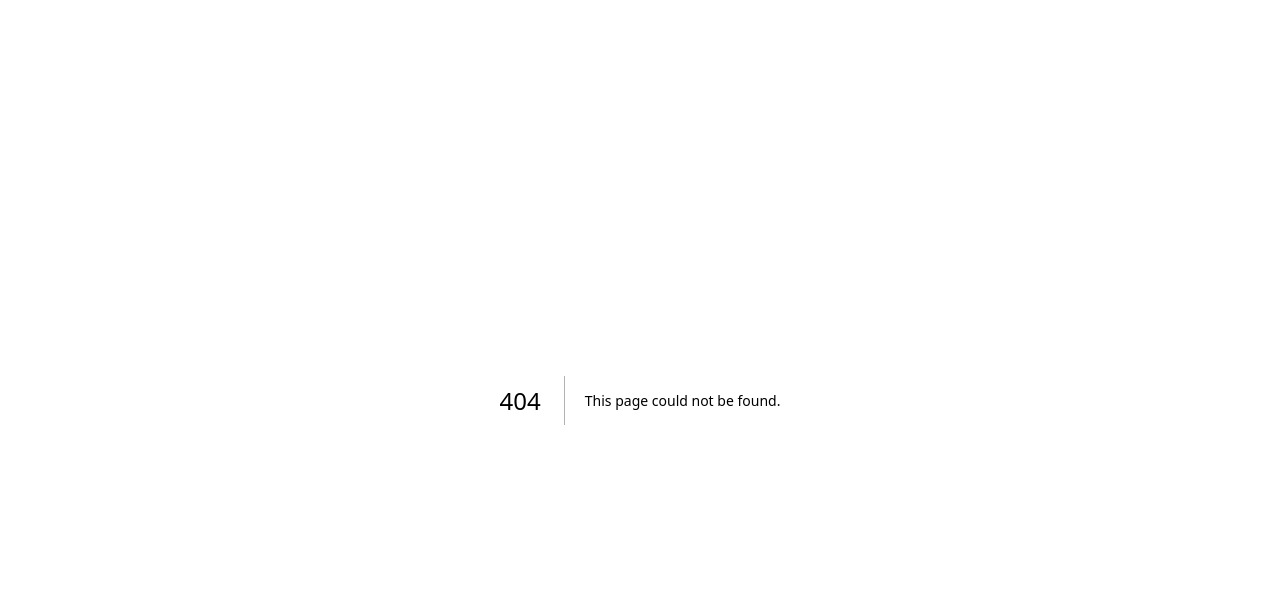
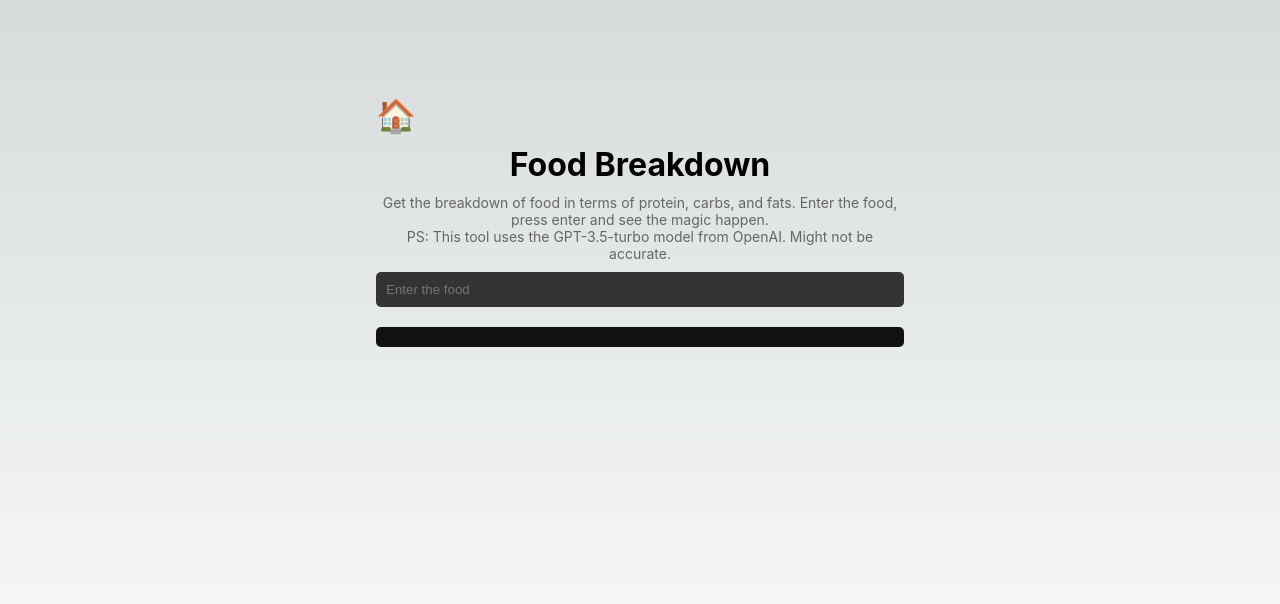
Before and after one commit to nishantrpai/tools.nishu.dev, a Next.js app: page /foodbreakdown in a window 1280 px wide. Before the commit this address had no page. Shown: the top 604 px of the page. Built offline with nearby package versions, Linux system fonts and the light colour scheme.

Commit message:
add a tool for breaking down food

```diff
--- a/pages/api/gpt.js
+++ b/pages/api/gpt.js
@@ -14,7 +14,6 @@ export default async function handler(req, res) {
     model: 'gpt-3.5-turbo',
   });
 
-  console.log(chatCompletion.choices[0].message.content);
 
   res.status(200).json({ response: chatCompletion.choices[0].message.content });
 }
--- /dev/null
+++ b/pages/foodbreakdown.js
@@ -0,0 +1,77 @@
+// user will input food and get the breakdown of the food in terms of protein, carbs, and fats from gpt api
+import Head from 'next/head'
+import styles from '@/styles/Home.module.css'
+import { useState, useEffect } from 'react'
+
+
+const FoodBreakdown = () => {
+  const [food, setFood] = useState('');
+  const [breakdown, setBreakdown] = useState('');
+
+
+  return (
+    <>
+      <Head>
+        <title>Food Breakdown</title>
+        <meta name="description" content="Get the breakdown of food in terms of protein, carbs, and fats." />
+        <meta name="viewport" content="width=device-width, initial-scale=1" />
+        <link rel="icon" href="/favicon.ico" />
+      </Head>
+      <main className={styles.main}>
+        <a href='/' className={styles.home}>🏠</a>
+        <h1>Food Breakdown</h1>
+        <span style={{
+          width: '100%',
+          textAlign: 'center',
+          color: '#666',
+          fontSize: '14px'
+        }}>
+          Get the breakdown of food in terms of protein, carbs, and fats.
+          Enter the food, press enter and see the magic happen.
+          <br/>
+
+          PS: This tool uses the GPT-3.5-turbo model from OpenAI. Might not be accurate.
+        </span>
+        <input
+          placeholder="Enter the food"
+          value={food}
+          onChange={(e) => setFood(e.target.value)}
+          style={{
+            border: 'none',
+            background: '#333',
+            outline: 'none',
+            width: '100%',
+            padding: '10px',
+            borderRadius: '5px',
+          }}
+          onKeyPress={(e) => {
+            if (e.key === 'Enter') {
+              // fetch the breakdown
+              setBreakdown('Loading...');
+              fetch(`/api/gpt?prompt=${encodeURI(`Get the breakdown of ${food} in a list of protein, carbs, and fats and other nutrients if possible.
+              . Don't add any prefixes. Add \n(newline) after each nutrient. For e.g., Proteins: 5g\n Carbs: 20g. If there are multiple tell the aggregate, don't mention which food just tell the overall
+          .`)}`).then(res => res.json())
+                .then(data => {
+                  setBreakdown(data.response);
+                });
+            }
+          }}
+        />
+        <pre
+          style={{
+            background: '#111',
+            color: '#eee',
+            padding: '10px',
+            borderRadius: '5px',
+            width: '100%',
+            whiteSpace: 'pre-wrap',
+            marginTop: '10px'
+
+          }}
+        >{breakdown}</pre>
+      </main>
+    </>
+  )
+}
+
+export default FoodBreakdown;
--- a/pages/index.js
+++ b/pages/index.js
@@ -1,11 +1,8 @@
 import Head from 'next/head'
-import Image from 'next/image'
-import { Inter } from 'next/font/google'
 import styles from '@/styles/Home.module.css'
 import { useState, useEffect } from 'react'
 import {FiSearch} from 'react-icons/fi'
 
-const inter = Inter({ subsets: ['latin'] })
 
 export default function Home() {
 
```
